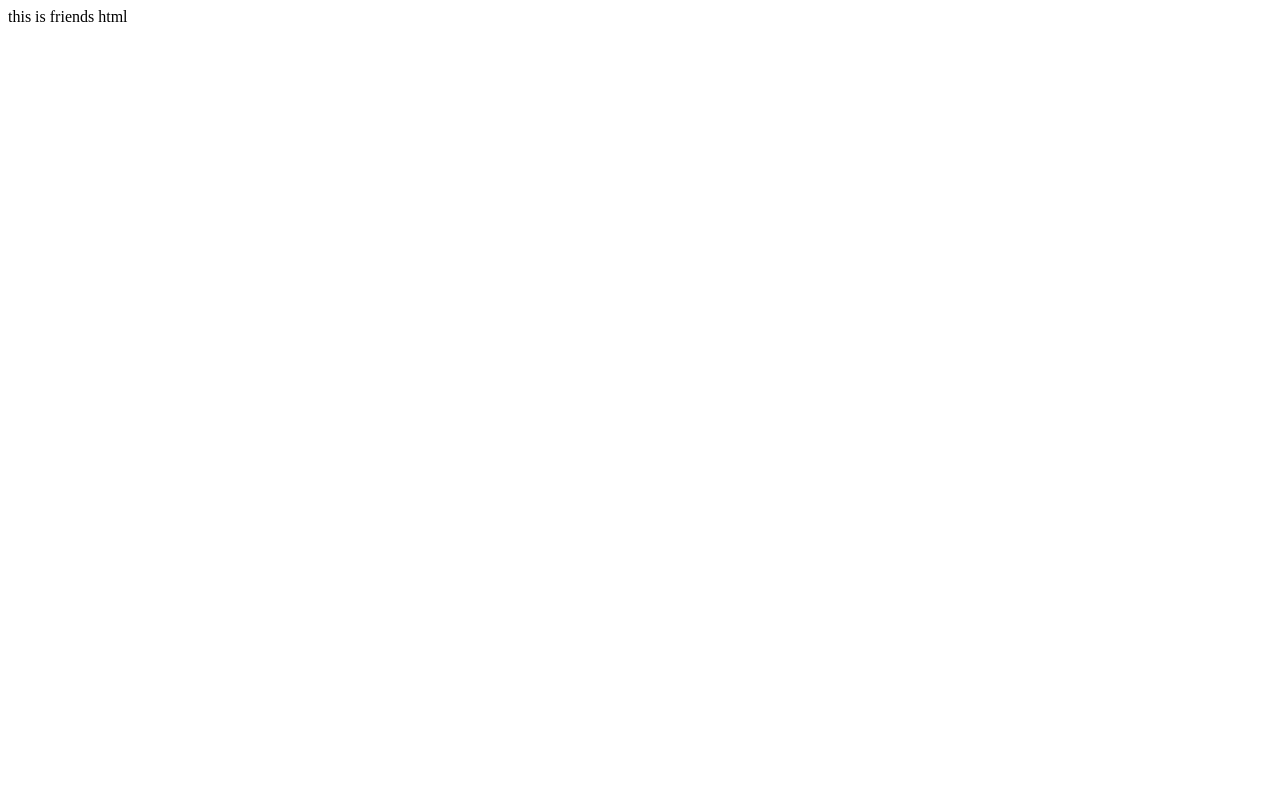
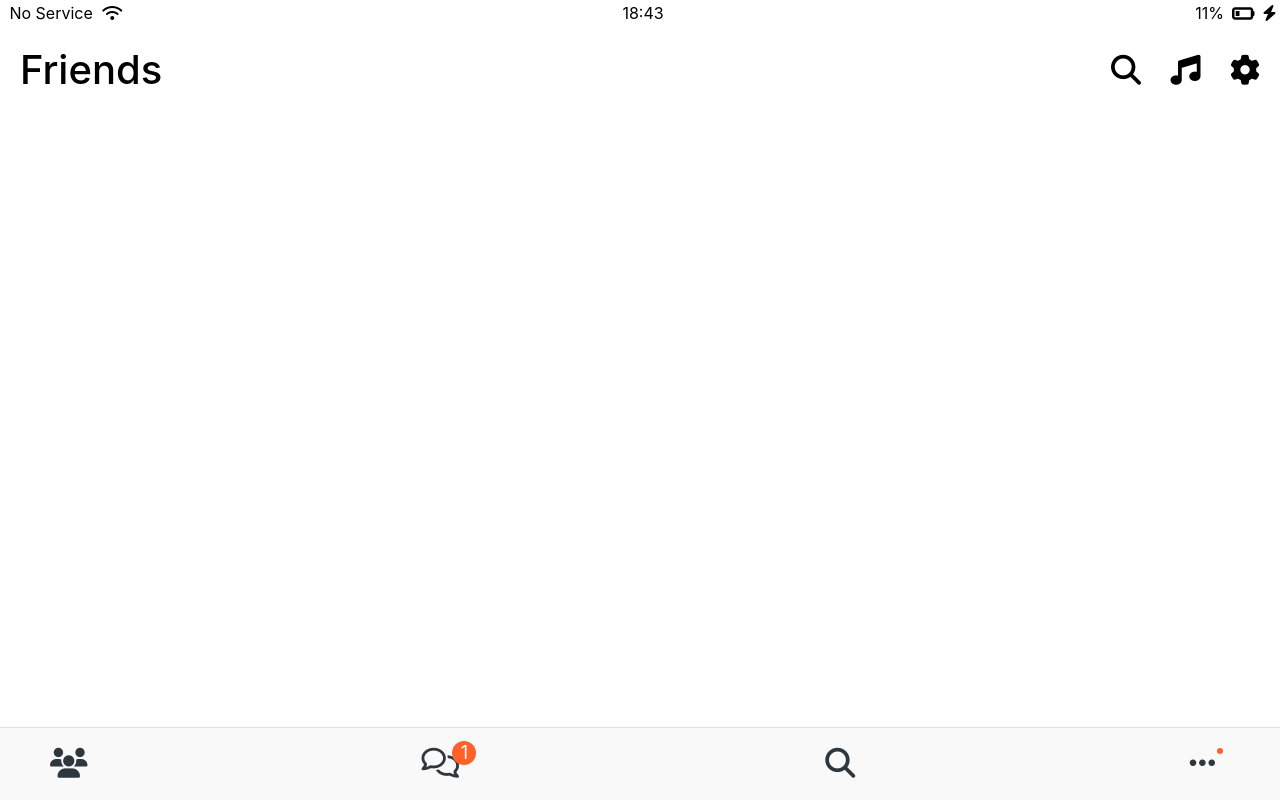
Before and after one commit to jayden1992/kakao-clone-nomadcoders, a plain HTML site: page friends.html in a window 1280 px wide. Drawn offline with Linux system fonts and the light colour scheme.

Commit message:
HTML CSS : Navbar

```diff
--- /dev/null
+++ b/css/components/nav-bar.css
@@ -0,0 +1,46 @@
+.navbar {
+  position: fixed;
+  bottom: 0;
+  width: 100%;
+  background-color: #f9f9fa;
+  padding: 20px 50px;
+  box-sizing: border-box;
+  border-top: 1px solid rgba(0, 0, 0, 0.1);
+}
+.navbar__menu {
+  font-size: 30px;
+  display: flex;
+  justify-content: space-between;
+}
+.navbar__menu__link {
+  color: #2e363e;
+}
+.navbar__menu__item:hover {
+  transform: scale(1.3);
+}
+.navbar__menu__newchat {
+  background-color: #ff6228;
+  border-radius: 50%;
+  color: white;
+  text-align: center;
+  font-size: 18px;
+  width: 24px;
+  height: 24px;
+  line-height: 24px;
+  display: inline-block;
+  position: relative;
+  bottom: 15px;
+  right: 15px;
+  cursor: pointer;
+}
+.navbar__menu__notification {
+  background-color: #ff6228;
+  border-radius: 50%;
+  width: 6px;
+  height: 6px;
+  display: inline-block;
+  position: relative;
+  bottom: 20px;
+  right: 7px;
+  cursor: pointer;
+}
--- /dev/null
+++ b/css/components/screen_header.css
@@ -0,0 +1,15 @@
+.screen__header {
+  display: flex;
+  justify-content: space-between;
+  padding: 50px 20px;
+  align-items: center;
+}
+
+.screen__header__title {
+  font-size: 32px;
+  font-weight: 500;
+}
+
+.screen__header__items {
+  margin-left: 25px;
+}
--- a/css/components/status-bar.css
+++ b/css/components/status-bar.css
@@ -1,4 +1,6 @@
 #status-bar {
+  position: fixed;
+  width: 100%;
   display: flex;
   justify-content: center;
   padding: 5px 3px;
--- a/css/reset.css
+++ b/css/reset.css
@@ -125,3 +125,8 @@ table {
 input:focus {
   outline: none;
 }
+
+a {
+  color: inherit;
+  text-decoration: none;
+}
--- a/css/style.css
+++ b/css/style.css
@@ -3,6 +3,8 @@
 @import url(variables.css);
 /* Components */
 @import url(components/status-bar.css);
+@import url(components/nav-bar.css);
+@import url(components/screen_header.css);
 /* Secreens */
 @import url(screens/login.css);
 
@@ -10,3 +12,14 @@ body {
   font-family: -apple-system, BlinkMacSystemFont, 'Segoe UI', Roboto, Oxygen,
     Ubuntu, Cantarell, 'Open Sans', 'Helvetica Neue', sans-serif;
 }
+.screen__header {
+  display: flex;
+}
+
+.screen__header__title {
+  font-size: 40px;
+}
+
+.screen__header__items {
+  font-size: 30px;
+}
--- a/css/variables.css
+++ b/css/variables.css
@@ -14,3 +14,4 @@
   --color-black: #000000;
   --color-backblack: #21211e;
   --color-orange: #f57f17;
+}
--- a/friends.html
+++ b/friends.html
@@ -1 +1,77 @@
-this is friends html
+<!DOCTYPE html>
+<html lang="en">
+  <head>
+    <meta charset="UTF-8" />
+    <meta http-equiv="X-UA-Compatible" content="IE=edge" />
+    <meta name="viewport" content="width=device-width, initial-scale=1.0" />
+    <title>Friends - Kakao Talk</title>
+    <script
+      src="https://kit.fontawesome.com/2305a533a9.js"
+      crossorigin="anonymous"
+      defer
+    >
+      // Font awesome
+    </script>
+    <link rel="stylesheet" href="css/style.css" />
+  </head>
+  <body>
+    <!-- Status-bar -->
+    <div id="status-bar">
+      <div class="status-bar__column">
+        <span>No Service</span>
+        <i class="fas fa-wifi"></i>
+      </div>
+      <div class="status-bar__column">
+        <span>18:43</span>
+      </div>
+      <div class="status-bar__column">
+        <span>11%</span>
+        <i class="fas fa-battery-quarter fa-lg"></i>
+        <!-- fa-xx 아이콘 사이즈 변경 -->
+        <i class="fas fa-bolt"></i>
+      </div>
+    </div>
+    <!-- Nav-bar -->
+    <nav class="navbar">
+      <ul class="navbar__menu">
+        <li class="navbar__menu__item">
+          <a class="navbar__menu__link" href="friends.html">
+            <i class="fas fa-users"></i
+          ></a>
+        </li>
+        <li class="navbar__menu__item">
+          <a class="navbar__menu__link" href="#"
+            ><i class="far fa-comments"></i
+          ></a>
+          <span class="navbar__menu__newchat">1</span>
+        </li>
+        <li class="navbar__menu__item">
+          <a class="navbar__menu__link" href="#"
+            ><i class="fas fa-search"></i
+          ></a>
+        </li>
+        <li class="navbar__menu__item">
+          <a class="navbar__menu__link" href="#"
+            ><i class="fas fa-ellipsis-h"></i
+          ></a>
+          <span class="navbar__menu__notification"></span>
+        </li>
+      </ul>
+    </nav>
+    <!-- Header -->
+    <header class="screen__header">
+      <h1 class="screen__header__title">Friends</h1>
+      <div>
+        <span class="screen__header__items"
+          ><a href=""><i class="fas fa-search"></i></a
+        ></span>
+        <span class="screen__header__items"
+          ><a href=""><i class="fas fa-music"></i></a
+        ></span>
+        <span class="screen__header__items"
+          ><a href=""><i class="fas fa-cog"></i></a
+        ></span>
+      </div>
+    </header>
+  </body>
+</html>
```
